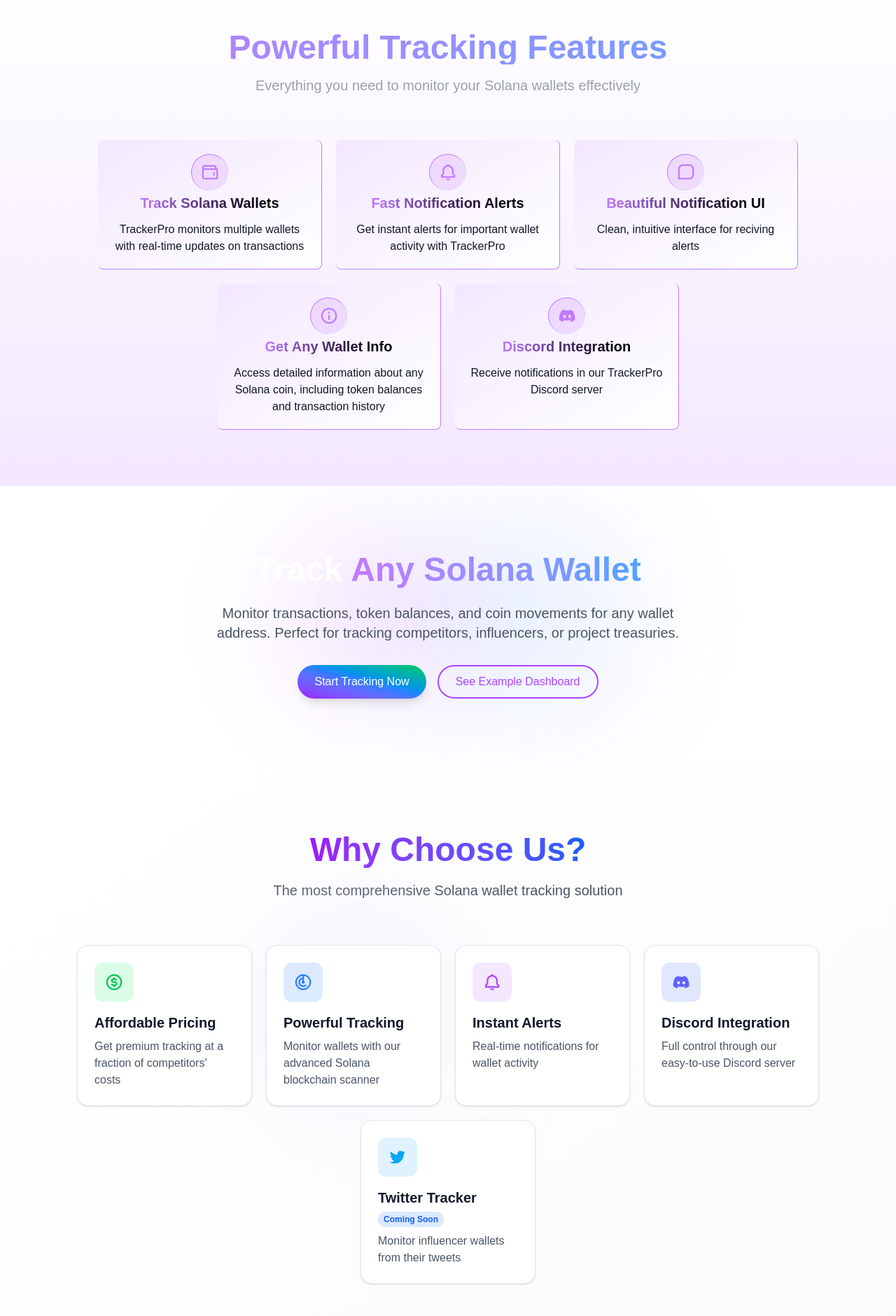
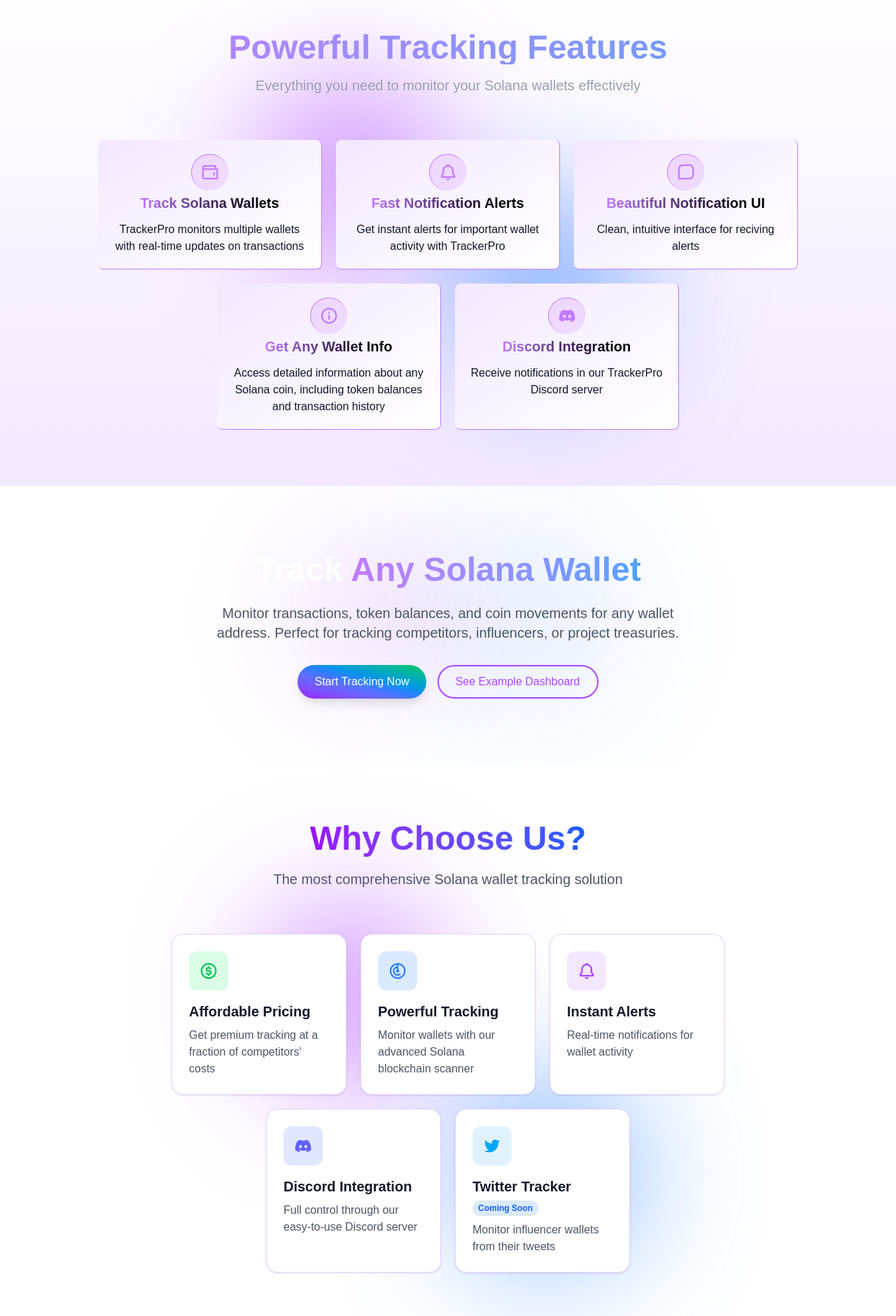
Before and after one commit to mamebb2023/TraderPro, a Next.js app: page / in a window 1280 px wide. Shown: the part 800-2680 px from the top of the page at 70% size. Built offline with nearby package versions, Linux system fonts and the light colour scheme; a web font is replaced by a local one.

Commit message:
Refactor: Remove unused authentication and registration routes; update landing components for improved styling and animations

```diff
--- a/app/api/auth/[...nextauth]/route.ts
+++ /dev/null
@@ -1,85 +0,0 @@
-// app/api/auth/[...nextauth]/route.ts
-import NextAuth from "next-auth";
-import CredentialsProvider from "next-auth/providers/credentials";
-import User from "@/models/User";
-import type { AuthOptions } from "next-auth";
-import dbConnect from "@/lib/dbConnect";
-
-// Initialize mongoose models
-async function initModels() {
-  await dbConnect();
-}
-
-// Call this once when the server starts
-initModels().catch(console.error);
-
-export const authOptions: AuthOptions = {
-  providers: [
-    CredentialsProvider({
-      name: "Wallet",
-      credentials: {
-        wallet: { label: "Wallet Address", type: "text" },
-      },
-      async authorize(credentials) {
-        try {
-          const { wallet } = credentials ?? {};
-          if (!wallet) {
-            throw new Error("Wallet address is required");
-          }
-
-          // Verify the signature would go here
-          const isValid = true; // await verifyWalletSignature(wallet, message, signature);
-
-          if (!isValid) {
-            throw new Error("Invalid signature");
-          }
-
-          // Ensure connection is active
-          await dbConnect();
-
-          let user = await User.findOne({ wallet }).exec();
-
-          if (!user) {
-            user = await User.create({
-              wallet,
-              createdAt: new Date(),
-            });
-          }
-
-          return {
-            id: user._id.toString(),
-            wallet: user.wallet,
-          };
-        } catch (error) {
-          console.error("Authentication error:", error);
-          return null;
-        }
-      },
-    }),
-  ],
-  session: {
-    strategy: "jwt",
-    maxAge: 30 * 24 * 60 * 60, // 30 days
-  },
-  callbacks: {
-    async jwt({ token, user }) {
-      if (user) {
-        token.id = user.id;
-        token.wallet = user.wallet;
-      }
-      return token;
-    },
-    async session({ session, token }) {
-      if (session.user) {
-        session.user.id = token.id as string;
-        session.user.wallet = token.wallet as string;
-      }
-      return session;
-    },
-  },
-  secret: process.env.NEXTAUTH_SECRET,
-  debug: process.env.NODE_ENV === 'development',
-};
-
-const handler = NextAuth(authOptions);
-export { handler as GET, handler as POST };
--- a/app/api/auth/register/route.ts
+++ /dev/null
@@ -1,44 +0,0 @@
-import bcrypt from "bcryptjs";
-import User, { IUser } from "@/models/User";
-import { NextResponse } from "next/server";
-import { dbConnect } from "@/lib/dbConnect";
-
-export async function POST(req: Request) {
-	const {
-		wallet,
-		password,
-	} = await req.json();
-
-	try {
-		dbConnect();
-
-		if (!wallet || !password) {
-			return NextResponse.json({ error: "Invalid inputs" }, { status: 400 });
-		}
-
-		const existingUser = await User.findOne({ wallet });
-		if (existingUser) {
-			return NextResponse.json(
-				{ error: "User already exists" },
-				{ status: 400 }
-			);
-		}
-
-		const hashedPassword = await bcrypt.hash(password, 10);
-		const newUser: IUser = new User({
-			wallet,
-			password: hashedPassword,
-		});
-		await newUser.save();
-
-		return NextResponse.json(
-			{ message: "You are registered successfully!" },
-			{ status: 201 }
-		);
-	} catch (error) {
-		return NextResponse.json(
-			{ error:`Internal Server Error: ${error}` },
-			{ status: 500 }
-		);
-	}
-}
--- a/components/landing/CallToAction2.tsx
+++ b/components/landing/CallToAction2.tsx
@@ -40,7 +40,9 @@ const CallToAction = () => {
           className="mb-8"
         >
           <h2 className="text-3xl md:text-5xl font-bold text-purple-500 mb-4">
-            Stop guessing.{" "}
+            <span className="bg-clip-text text-transparent bg-gradient-to-r from-black via-purple-800 to-purple-900">
+              Stop guessing.
+            </span>{" "}
             <span className="text-transparent bg-clip-text bg-gradient-to-r from-blue-400 to-purple-400">
               Start tracking.
             </span>
--- a/components/landing/CallToAction3.tsx
+++ b/components/landing/CallToAction3.tsx
@@ -6,7 +6,7 @@ const CallToAction = () => {
   return (
     <section className="relative py-24 overflow-hidden">
       <div className="absolute inset-0 flex justify-center items-center">
-        <div className="w-[90%] max-w-4xl h-[300px] rounded-3xl bg-gradient-to-br from-[#001F3F] to-[#4B8EE7] opacity-40 blur-2xl" />
+        <div className="w-[90%] max-w-4xl h-[300px] rounded-3xl bg-gradient-to-br from-purple-500 via-blue-500 to-green-500 opacity-40 blur-2xl" />
       </div>
 
       <div className="relative z-10 max-w-4xl mx-auto px-6">
@@ -15,15 +15,15 @@ const CallToAction = () => {
           whileInView={{ opacity: 1, y: 0 }}
           transition={{ duration: 0.6 }}
           viewport={{ once: true }}
-          className="bg-white/10 backdrop-blur-md rounded-3xl border border-white/20 shadow-xl p-10 text-center text-white"
+          className="flex-center flex-col bg-white/10 backdrop-blur-md rounded-3xl border border-white/20 shadow-xl p-10 text-center text-white"
         >
-          <p className="text-sm uppercase tracking-wider mb-2 text-blue-200 font-medium">
+          <p className="text-sm font-bold uppercase tracking-wider mb-2 text-transparent bg-clip-text bg-gradient-to-br from-purple-500 via-blue-500 to-green-500">
             TrackerPro
           </p>
           <h2 className="text-4xl font-extrabold mb-4 text-white">
             Stay Ahead with Real-Time Alerts
           </h2>
-          <p className="text-lg text-blue-100 mb-6">
+          <p className="text-lg text-blue-900 mb-6">
             Monitor wallets, get instant notifications, and never miss a move on
             the Solana blockchain.
           </p>
--- a/components/landing/Features.tsx
+++ b/components/landing/Features.tsx
@@ -7,9 +7,34 @@ const Features = () => {
   return (
     <section
       id="features"
-      className="py-20 bg-gradient-to-b from-white to-purple-100"
+      className="relative py-20 bg-gradient-to-b from-white to-purple-100"
     >
-      <div className="max-w-7xl mx-auto px-4 sm:px-6 lg:px-8">
+      <motion.div
+        animate={{
+          x: [0, 100, 0],
+          y: [0, -50, 0],
+          transition: {
+            duration: 25,
+            repeat: Infinity,
+            ease: "easeInOut",
+          },
+        }}
+        className="absolute top-1/4 left-1/4 w-64 h-64 bg-purple-500/60 rounded-full filter blur-[90px]"
+      />
+      {/* Floating elements */}
+      <motion.div
+        animate={{
+          x: [0, -100, 0],
+          y: [0, 50, 0],
+          transition: {
+            duration: 25,
+            repeat: Infinity,
+            ease: "easeInOut",
+          },
+        }}
+        className="absolute bottom-1/4 right-1/4 w-64 h-64 bg-blue-500/60 rounded-full filter blur-[90px]"
+      />
+      <div className="relative max-w-7xl mx-auto px-4 sm:px-6 lg:px-8">
         <div className="text-center mb-16">
           <motion.h2
             initial={{ opacity: 0, y: 20 }}
--- a/components/landing/Footer.tsx
+++ b/components/landing/Footer.tsx
@@ -6,11 +6,11 @@ import Link from "next/link";
 
 const Footer = () => {
   return (
-    <footer className="w-full border-t border-gray-300">
+    <footer className="w-full border-t border-white">
       <div className="max-w-7xl mx-auto px-4 sm:px-6 lg:px-8 py-5">
         <div className="grid grid-cols-1 md:grid-cols-12 gap-8">
           {/* Logo + Description */}
-          <div className="md:col-span-4 flex-grow">
+          <div className="md:col-span-4 flex items-center flex-grow">
             <div className="flex items-center gap-3 mb-4">
               <Image
                 src="/tp-logo-black.png"
--- a/components/landing/Header.tsx
+++ b/components/landing/Header.tsx
@@ -64,7 +64,7 @@ const Header = () => {
           variants={headerVariants}
           className="fixed top-0 left-0 right-0 z-50 py-4 flex-center"
         >
-          <motion.div className="w-[90%] md:w-[80%] lg:w-[70%] px-10 py-2 flex items-center justify-between bg-glass rounded-full">
+          <motion.div className="w-[90%] md:w-[80%] lg:w-[70%] px-10 py-2 flex items-center justify-between bg-glass rounded-full transition-all">
             <Link href="/">
               <motion.div
                 whileHover="hover"
--- a/components/landing/Pricing.tsx
+++ b/components/landing/Pricing.tsx
@@ -8,16 +8,16 @@ const Pricing = () => {
   return (
     <section
       id="pricing"
-      className="py-20 bg-gradient-to-b from-white to-gray-50"
+      className="relative py-20 bg-gradient-to-t from-transparent to-purple-300"
     >
-      <div className="max-w-7xl mx-auto px-4 sm:px-6 lg:px-8">
+      <div className="relative max-w-7xl mx-auto px-4 sm:px-6 lg:px-8">
         <div className="text-center mb-16">
           <motion.h2
             initial={{ opacity: 0, y: 20 }}
             whileInView={{ opacity: 1, y: 0 }}
             transition={{ duration: 0.5 }}
             viewport={{ once: true }}
-            className="text-3xl md:text-4xl font-bold text-gray-900 mb-4"
+            className="text-3xl md:text-4xl font-bold text-transparent bg-clip-text bg-gradient-to-tr from-purple-500 to-blue-500 mb-4"
           >
             Simple, Transparent Pricing
           </motion.h2>
@@ -42,7 +42,7 @@ const Pricing = () => {
               viewport={{ once: true }}
               className={`relative rounded-xl p-6 border ${
                 plan.popular
-                  ? "shadow-lg bg-gradient-to-tr from-purple-600 via-blue-600 to-green-600 text-white"
+                  ? "shadow-lg border-purple-200 bg-gradient-to-tr from-purple-600 via-blue-600 to-green-600 text-white"
                   : "border-gray-200 bg-gray-100 text-gray-800"
               } w-full`}
             >
--- a/components/landing/WhyChooseUs.tsx
+++ b/components/landing/WhyChooseUs.tsx
@@ -8,7 +8,7 @@ const WhyChooseUs = () => {
   return (
     <section
       id="why-choose-us"
-      className="relative py-24 bg-gradient-to-br from-white to-gray-50 overflow-hidden"
+      className="relative py-10 md:py-14 lg:py-20 bg-white overflow-hidden"
     >
       {/* Floating elements */}
       <motion.div
@@ -21,10 +21,23 @@ const WhyChooseUs = () => {
             ease: "easeInOut",
           },
         }}
-        className="absolute top-1/4 left-1/4 w-64 h-64 bg-purple-100/50 rounded-full filter blur-[90px]"
+        className="absolute top-1/4 left-1/4 w-64 h-64 bg-purple-500/60 rounded-full filter blur-[90px]"
+      />
+      {/* Floating elements */}
+      <motion.div
+        animate={{
+          x: [0, -100, 0],
+          y: [0, 50, 0],
+          transition: {
+            duration: 25,
+            repeat: Infinity,
+            ease: "easeInOut",
+          },
+        }}
+        className="absolute bottom-1/4 right-1/4 w-64 h-64 bg-blue-500/60 rounded-full filter blur-[90px]"
       />
 
-      <div className="max-w-7xl mx-auto px-6">
+      <div className="max-w-5xl mx-auto px-6">
         <motion.div
           initial={{ opacity: 0, y: 40 }}
           whileInView={{ opacity: 1, y: 0 }}
@@ -56,7 +69,7 @@ const WhyChooseUs = () => {
               viewport={{ once: true }}
               className="w-[250px]"
             >
-              <div className="h-full p-6 rounded-2xl bg-white border border-gray-200 hover:border-transparent shadow-sm hover:shadow-md transition-all">
+              <div className="h-full p-6 rounded-2xl bg-white border border-purple-200 hover:border-transparent shadow-sm hover:shadow-md transition-all">
                 <div
                   className={`w-14 h-14 ${feature.bgColor} ${feature.color} rounded-xl flex items-center justify-center mb-4`}
                 >
--- a/constants/index.ts
+++ b/constants/index.ts
@@ -1,8 +1,7 @@
 export const links = [
   { name: "Features", href: "/#features" },
-  { name: "How It Works", href: "/#how-it-works" },
+  { name: "About", href: "/#why-choose-us"},
   { name: "Pricing", href: "/#pricing" },
-  { name: "Contact Us", href: "/#contact-us" },
 ];
 
 export const plans = [
@@ -97,8 +96,7 @@ export const steps = [
 ];
 
 export const socialLinks = [
-  { name: "Instagram", icon: "bx bxl-instagram", href: "#" },
-  { name: "Telegram", icon: "bx bxl-telegram", href: "#" },
+  { name: "Telegram", icon: "bx bxl-twitter", href: "#" },
   { name: "Discord", icon: "bx bxl-discord-alt", href: "#" },
 ];
 
```
